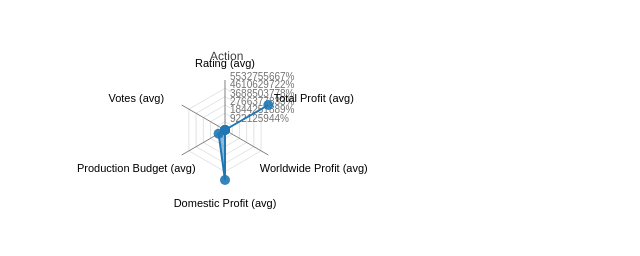
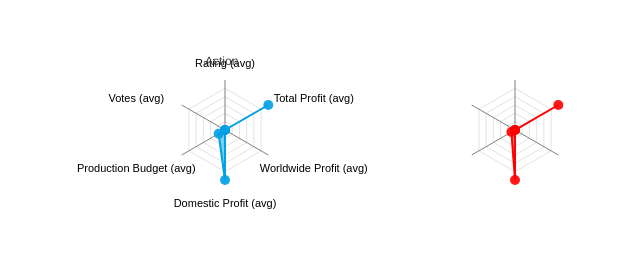
Before and after one commit to RicardoPires19/VI, a plain HTML site: page Small_Multiples_Radial/index.html in a window 1280 px wide. Shown: the whole page, without its empty margins (35-675 px from the left). Drawn offline with nearby package versions, Linux system fonts and the light colour scheme.

Commit message:
Add axis attribute text option; Add color choice to radar

```diff
--- a/Small_Multiples_Radial/RadarChart.js
+++ b/Small_Multiples_Radial/RadarChart.js
@@ -25,7 +25,9 @@ var RadarChart = {
 	 TranslateY: 30, //radar center coordinate
 	 ExtraWidthX: 100,
 	 ExtraWidthY: 100,
-	 color: d3.scale.category10()
+	 color: "#00a0e4",
+	 title: "Title Goes Here!",
+	 showAxisName: true
 	};
 
 	if('undefined' !== typeof options){
@@ -52,7 +54,7 @@ var RadarChart = {
 
 	var tooltip;
 
-	//Circular segments
+	//Circular segments - spider web
 	for(var j=0; j<cfg.levels-1; j++){
 	  var levelFactor = cfg.factor*radius*((j+1)/cfg.levels);
 	  g.selectAll(".levels")
@@ -71,7 +73,7 @@ var RadarChart = {
 	}
 
 	//Text indicating at what % each level is
-	for(var j=0; j<cfg.levels; j++){
+	/*for(var j=0; j<cfg.levels; j++){
 	  var levelFactor = cfg.factor*radius*((j+1)/cfg.levels);
 	  g.selectAll(".levels")
 	   .data([1]) //dummy data
@@ -85,7 +87,7 @@ var RadarChart = {
 	   .attr("transform", "translate(" + (cfg.w/2-levelFactor + cfg.ToRight) + ", " + (cfg.h/2-levelFactor) + ")")
 	   .attr("fill", "#737373")
 	   .text(Format((j+1)*cfg.maxValue/cfg.levels));
-	}
+	}*/
 
 	series = 0;
 
@@ -104,6 +106,8 @@ var RadarChart = {
 		.style("stroke", "grey")
 		.style("stroke-width", "1px");
 
+	//Texto dos atributos
+	if (cfg.showAxisName == true)
 		axis.append("text")
 			.attr("class", "legend")
 			.text(function(d){return d})
@@ -132,7 +136,7 @@ var RadarChart = {
 					 .append("polygon")
 					 .attr("class", "radar-chart-serie"+series)
 					 .style("stroke-width", "2px")
-					 .style("stroke", cfg.color(series))
+					 .style("stroke", d3.rgb(cfg.color))
 					 .attr("points",function(d) {
 						 var str="";
 						 for(var pti=0;pti<d.length;pti++){
@@ -140,7 +144,7 @@ var RadarChart = {
 						 }
 						 return str;
 					  })
-					 .style("fill", function(j, i){return cfg.color(series)})
+					 .style("fill", function(j, i){return d3.rgb(cfg.color)})
 					 .style("fill-opacity", cfg.opacityArea)
 					 .on('mouseover', function (d){
 										z = "polygon."+d3.select(this).attr("class");
@@ -179,7 +183,8 @@ var RadarChart = {
 		  return cfg.h/2*(1-(Math.max(j.value, 0)/cfg.maxValue)*cfg.factor*Math.cos(i*cfg.radians/total));
 		})
 		.attr("data-id", function(j){return j.axis})
-		.style("fill", cfg.color(series)).style("fill-opacity", .9)
+		.style("fill", d3.rgb(cfg.color)).style("fill-opacity", .9)
+		//Show data point value on mouseover
 		.on('mouseover', function (d){
 					newX =  parseFloat(d3.select(this).attr('cx')) - 10;
 					newY =  parseFloat(d3.select(this).attr('cy')) - 5;
@@ -199,6 +204,7 @@ var RadarChart = {
 						.transition(200)
 						.style("fill-opacity", .7);
 				  })
+		//Hide data point value on mouseout
 		.on('mouseout', function(){
 					tooltip
 						.transition(200)
@@ -217,5 +223,24 @@ var RadarChart = {
 			   .style('opacity', 0)
 			   .style('font-family', 'sans-serif')
 			   .style('font-size', '13px');
+
+	////////////////////////////////////////////
+	/////////// Initiate legend ////////////////
+	////////////////////////////////////////////
+	var svg = d3.select('#body')
+		.selectAll('svg')
+		.append('svg')
+		.attr("width", w+300)
+		.attr("height", h)
+
+	//Create the title for the legend
+	var text = svg.append("text")
+		.attr("class", "title")
+		.attr('transform', 'translate(90,0)')
+		.attr("x", cfg.TranslateX - 60)
+		.attr("y", cfg.TranslateY - 15)
+		.attr("font-size", "12px")
+		.attr("fill", "#404040")
+		.text(cfg.title);
   }
 };
--- a/Small_Multiples_Radial/script.js
+++ b/Small_Multiples_Radial/script.js
@@ -55,7 +55,7 @@ var data = 	[
       "votes": "162.56",
       "votes_corrected": "162565",
       "genres/0": "Action",
-      "genres/1": "",
+      "genres/1": "Comedy",
       "genres/2": "",
       "genres/3": "",
       "genres/4": "",
@@ -159,76 +159,36 @@ function calcSelMovieStats(data, genre) { //moviesSelected
 }
 
 var d = calcSelMovieStats(data, "Action");
+var comedyData = calcSelMovieStats(data, "Comedy");
 
-//Data
-/*
-var d = [
-		  [
-			{axis:"Rating (avg)",value:0.59}, //axis: atributo do genero
-			{axis:"Votes (avg)",value:0.56},
-			{axis:"Production Budget (avg)",value:0.42},
-			{axis:"Domestic Profit (avg)",value:0.14},
-			{axis:"Worldwide Profit (avg)",value:0.11},
-			{axis:"Total Profit (avg)",value:0.05}
-		  ]
-		];
-*/
-/*
-var comedyData = [
-		  [
-			{axis:"Rating (avg)",value:0.59}, //axis: atributo do genero
-			{axis:"Votes (avg)",value:0.56},
-			{axis:"Production Budget (avg)",value:0.42},
-			{axis:"Domestic Profit (avg)",value:0.14},
-			{axis:"Worldwide Profit (avg)",value:0.11},
-			{axis:"Total Profit (avg)",value:0.05},
-		  ]
-		];
-*/
 //Options para cada um dos mini radar charts
-var mycfg = {
+var actionRadarcfg = {
   w: w,
   h: h,
   maxValue: 0.6,
   levels: 6,
   ExtraWidthX: 300,
   TranslateX: 110, //radar center coordinate
-  TranslateY: 30 //radar center coordinate
+  TranslateY: 30, //radar center coordinate
+  title: "Action"
 }
-/*
+
 var comedyRadarCgf = {
   w: w,
   h: h,
   maxValue: 0.6,
   levels: 6,
-  ExtraWidthX: 300
-  TranslateX: 400, //radar center coordinate
-  TranslateY: 30, //radar center coordinate
+  ExtraWidthX: 1000,
+  ExtraWidthY: 1000,
+  TranslateX: 500, //radar center coordinate
+  TranslateY: 80, //radar center coordinate
+  title: "Comedy",
+  showAxisName: false,
+  color: d3.rgb("red")
 }
-*/
+
 
 //Call function to draw the Radar chart
 //Will expect that data is in %'s
-RadarChart.draw("#chart", d, mycfg);
-
-//RadarChart.draw("#comedyChart", comedyData, comedyRadarCgf);
-
-////////////////////////////////////////////
-/////////// Initiate legend ////////////////
-////////////////////////////////////////////
-
-var svg = d3.select('#body')
-	.selectAll('svg')
-	.append('svg')
-	.attr("width", w+300)
-	.attr("height", h)
-
-//Create the title for the legend
-var text = svg.append("text")
-	.attr("class", "title")
-	.attr('transform', 'translate(90,0)')
-	.attr("x", w - 45)
-	.attr("y", 10)
-	.attr("font-size", "12px")
-	.attr("fill", "#404040")
-	.text("Action");
+RadarChart.draw("#chart", d, actionRadarcfg);
+RadarChart.draw("#comedyChart", comedyData, comedyRadarCgf);
```
Also changed, not shown: Small_Multiples_Radial/index.html (+0 -2 lines). Lines whose indentation alone changed are shown as unchanged.
